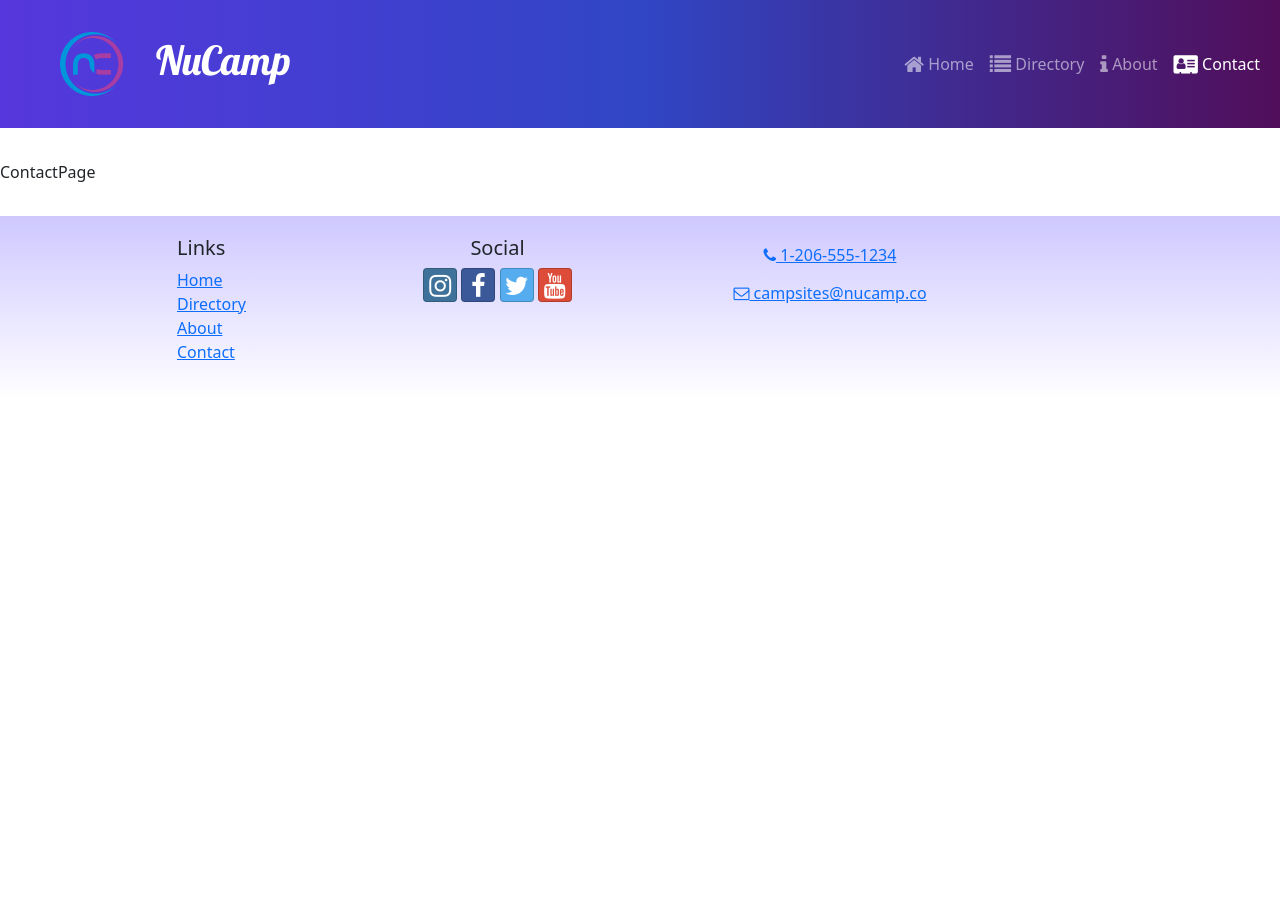
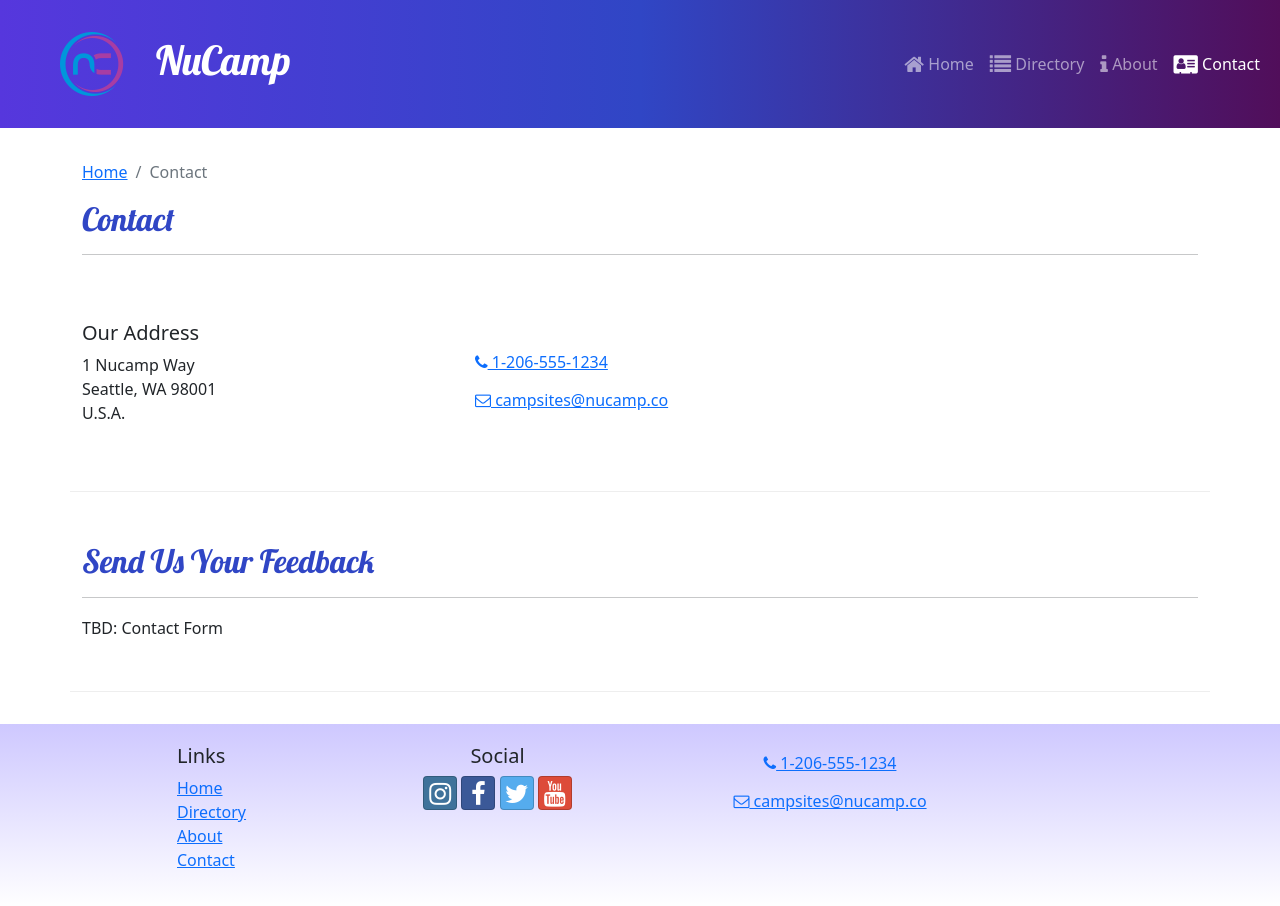
Before and after one commit to Kcounts93/NucampFolder, a React (Create React App) app in the folder 3-React/nucampsite/: page /contact in a window 1280 px wide. Before the commit the page ends 800 px from the top, so only its background shows below. Built offline with nearby package versions, Linux system fonts and the light colour scheme.

Commit message:
ContactPage

```diff
--- a/3-React/nucampsite/src/pages/ContactPage.js
+++ b/3-React/nucampsite/src/pages/ContactPage.js
@@ -1,5 +1,44 @@
+import { Container, Col, Row } from "reactstrap";
+import SubHeader from "../components/SubHeader";
+
 const ContactPage = () => {
-  return <div>ContactPage</div>;
+  return (
+    <Container>
+      <SubHeader current="Contact" />
+      <Row className="row-content align-items-center">
+        <Col sm="4">
+          <h5>Our Address</h5>
+          <address>
+            1 Nucamp Way
+            <br />
+            Seattle, WA 98001
+            <br />
+            U.S.A.
+          </address>
+        </Col>
+        <Col>
+          <a role="button" className="btn btn-link" href="tel:+12065551234">
+            <i className="fa fa-phone" /> 1-206-555-1234
+          </a>
+          <br />
+          <a
+            role="button"
+            className="btn btn-link"
+            href="mailto:fakeemail@fakeemail.co"
+          >
+            <i className="fa fa-envelope-o" /> campsites@nucamp.co
+          </a>
+        </Col>
+      </Row>
+      <Row className="row-content">
+        <Col xs="12">
+          <h2>Send Us Your Feedback</h2>
+          <hr />
+        </Col>
+        <Col md="10">TBD: Contact Form</Col>
+      </Row>
+    </Container>
+  );
 };
 
 export default ContactPage;
```
